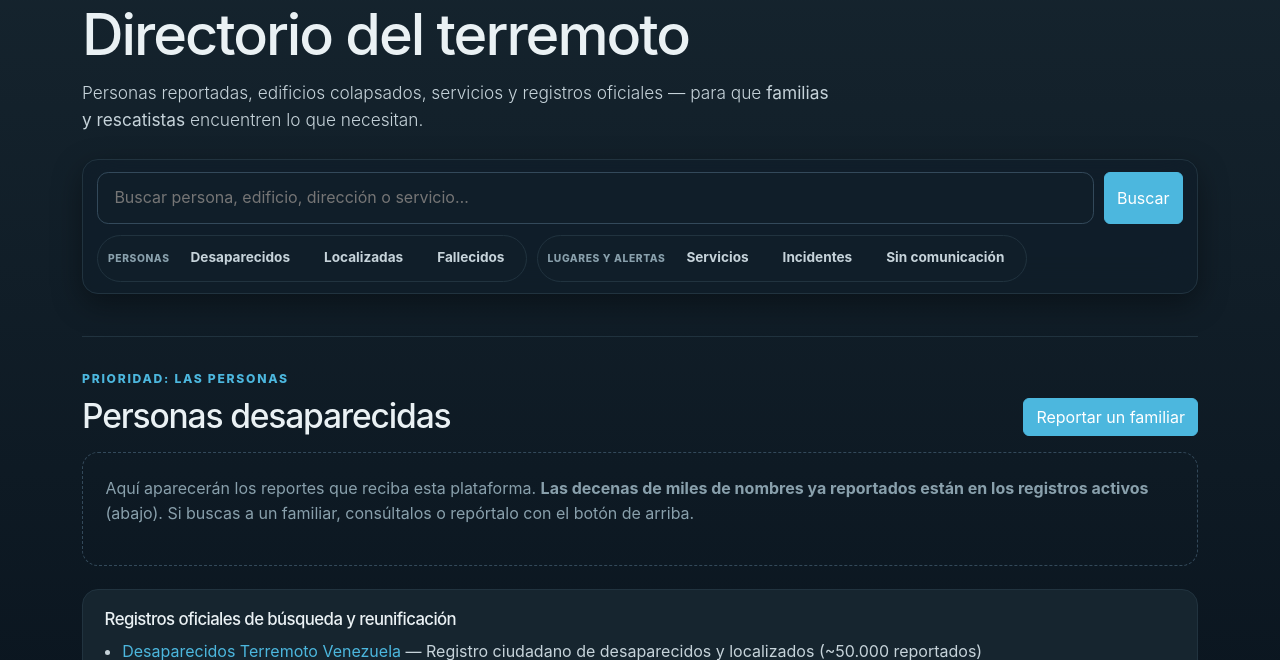
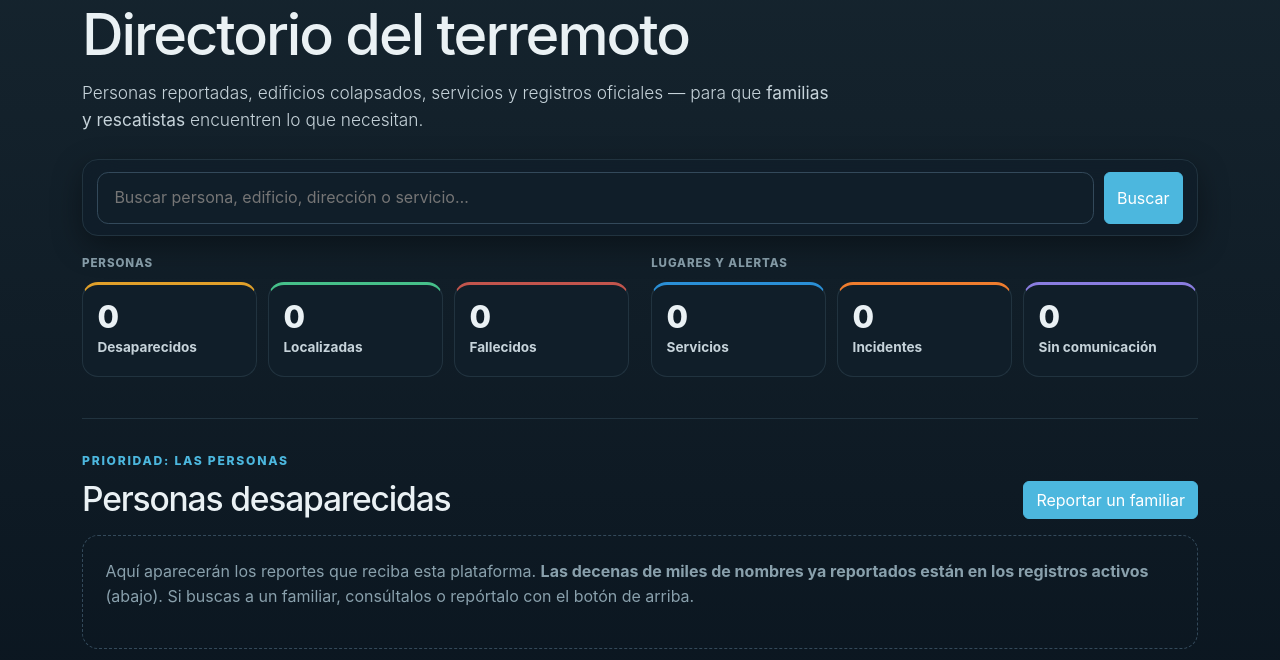
Before and after one commit to sibrianc/red-ayuda-venezuela, a Flask app: page /directorio in a window 1280 px wide. Shown: the part 224-884 px from the top of the page. Run offline with Flask 3, Linux system fonts and the light colour scheme; data that the repository does not hold is empty.

Commit message:
feat(mapa+directorio): zonas de peligro (CRÍTICO) y resumen legible
- CRÍTICO mapa: capa "⚠ Zonas de peligro" SIEMPRE visible — marcadores de
  advertencia + círculo de área a EVITAR para edificios colapsados, atrapados,
  sepultados, incendio y vía bloqueada (por severidad). Popup con "evita acercarte"
  y enlace Google Maps. Chip y leyenda dedicados. maps_url en incidentes.
- CRÍTICO directorio: el nav apretado de pills se reemplaza por tarjetas-resumen
  clicables (número grande + etiqueta + color por tipo), cómodas y legibles.

Co-Authored-By: Claude Opus 4.8 <noreply@anthropic.com>

```diff
--- a/app/services/operational.py
+++ b/app/services/operational.py
@@ -344,6 +344,7 @@ def public_incidents(q: str | None = None, limit: int = 5000) -> list[dict]:
             "latitude": incident.latitude,
             "longitude": incident.longitude,
             "address": incident.address_public,
+            "maps_url": maps_url(incident.latitude, incident.longitude, incident.address_public),
             "status": incident.status,
             "situation_note": incident.situation_note,
             "source_name": incident.source_name,
--- a/app/static/css/main.css
+++ b/app/static/css/main.css
@@ -595,3 +595,25 @@ a.situation-source:hover,a.situation-source:focus { color:var(--brand); text-dec
 .dir-maps-link::before { content:"📍 "; }
 .dir-maps-link:hover { text-decoration:underline; }
 .dir-more-note { margin-top:.8rem; color:var(--muted); font-size:.85rem; }
+
+/* Directorio — resumen en tarjetas (legible, cómodo, no genérico) */
+.dir-overview { display:grid; grid-template-columns:repeat(auto-fit,minmax(290px,1fr)); gap:1.4rem; margin:1.3rem 0 1.9rem; }
+.dir-ov-title { margin:0 0 .7rem; font-size:.72rem; font-weight:850; letter-spacing:.08em; text-transform:uppercase; color:var(--muted); }
+.dir-ov-grid { display:grid; grid-template-columns:repeat(3,1fr); gap:.7rem; }
+.dir-ov-card { display:flex; flex-direction:column; gap:.2rem; padding:1.05rem .9rem; border:1px solid var(--border); border-top:3px solid var(--ov,#9aa6ad); border-radius:var(--radius); background:var(--surface); text-decoration:none; transition:transform .12s ease, border-color .12s ease; }
+.dir-ov-card:hover { transform:translateY(-2px); border-color:var(--border-strong); }
+.dir-ov-card b { font-size:1.95rem; font-weight:850; line-height:1.05; color:var(--text); letter-spacing:-.02em; }
+.dir-ov-card span { font-size:.85rem; font-weight:650; color:var(--text-soft); }
+.ov-missing { --ov:#e0a02a; } .ov-found { --ov:#46c08a; } .ov-deceased { --ov:#c2554d; }
+.ov-services { --ov:#2a8fd6; } .ov-incidents { --ov:#ef7d2e; } .ov-comms { --ov:#8a7de0; }
+@media (max-width:560px){ .dir-ov-card { padding:.7rem .55rem; } .dir-ov-card b { font-size:1.45rem; } .dir-ov-card span { font-size:.74rem; } .dir-ov-grid { gap:.45rem; } }
+
+/* Mapa — zonas de peligro (CRÍTICO: colapsos / atrapados / incendio a evitar) */
+.danger-pin { background:transparent; border:0; filter:drop-shadow(0 2px 3px rgba(0,0,0,.6)); }
+.danger-pin svg { width:34px; height:34px; display:block; }
+.danger-pin.sev-critical svg { animation:dangerPulse 1.6s ease-in-out infinite; transform-origin:center 80%; }
+@keyframes dangerPulse { 0%,100%{ transform:scale(1); } 50%{ transform:scale(1.13); } }
+.map-chip.danger-chip { border-color:#e5253a; color:#ff6b61; font-weight:800; }
+.map-chip.danger-chip.is-active { background:#e5253a; border-color:#e5253a; color:#fff; }
+.map-popup-danger { margin:.2rem 0 .4rem; font-weight:800; color:#e5253a; }
+.legend-danger { display:inline-block; width:0; height:0; border-left:7px solid transparent; border-right:7px solid transparent; border-bottom:12px solid #e5253a; margin-right:.4rem; vertical-align:middle; }
--- a/app/templates/map/index.html
+++ b/app/templates/map/index.html
@@ -35,6 +35,7 @@
       <div class="map-control-group">
         <span class="map-control-label">Capas</span>
         <div class="map-filter-buttons" role="group" aria-label="Mostrar u ocultar capas del mapa">
+          <button type="button" class="map-chip map-layer-chip danger-chip is-active" data-map-layer="danger" aria-pressed="true">⚠ Zonas de peligro</button>
           <button type="button" class="map-chip map-layer-chip is-active" data-map-layer="incidents" aria-pressed="true">Incidentes</button>
           <button type="button" class="map-chip map-layer-chip" data-map-layer="events" aria-pressed="false">Sismos</button>
           <button type="button" class="map-chip map-layer-chip is-active" data-map-layer="services" aria-pressed="true">Servicios</button>
@@ -72,6 +73,7 @@
           tabindex="0"
         ></div>
         <div class="map-legend" aria-label="Leyenda del mapa">
+          <span><i class="legend-danger"></i>Peligro / colapso (evitar)</span>
           <span><i class="legend-dot crit"></i>Crítico</span>
           <span><i class="legend-dot high"></i>Alto</span>
           <span><i class="legend-dot quake"></i>Sismo</span>
--- a/app/templates/public/directory.html
+++ b/app/templates/public/directory.html
@@ -48,21 +48,38 @@
         <button class="btn btn-primary" type="submit">Buscar</button>
         {% if q %}<a class="dir-clear" href="{{ url_for('public.directory') }}">Limpiar</a>{% endif %}
       </form>
-      <nav class="dir-tabs" aria-label="Secciones del directorio">
-        <span class="dir-tabs-group">
-          <span class="dir-tabs-label">Personas</span>
-          <a href="#personas">Desaparecidos{% if person_total %} <span>{{ person_total }}</span>{% endif %}</a>
-          <a href="#localizadas">Localizadas{% if localized_total %} <span>{{ localized_total }}</span>{% endif %}</a>
-          <a href="#fallecidos">Fallecidos{% if deceased_total %} <span>{{ deceased_total }}</span>{% endif %}</a>
-        </span>
-        <span class="dir-tabs-group">
-          <span class="dir-tabs-label">Lugares y alertas</span>
-          <a href="#servicios">Servicios{% if service_total %} <span>{{ service_total }}</span>{% endif %}</a>
-          <a href="#incidentes">Incidentes{% if incident_total %} <span>{{ incident_total }}</span>{% endif %}</a>
-          <a href="#comunicacion">Sin comunicación{% if comms_total %} <span>{{ comms_total }}</span>{% endif %}</a>
-        </span>
-      </nav>
     </div>
+
+    <nav class="dir-overview" aria-label="Resumen y secciones del directorio">
+      <section class="dir-ov-group">
+        <h2 class="dir-ov-title">Personas</h2>
+        <div class="dir-ov-grid">
+          <a class="dir-ov-card ov-missing" href="#personas">
+            <b>{{ "{:,}".format(person_total).replace(",", ".") }}</b><span>Desaparecidos</span>
+          </a>
+          <a class="dir-ov-card ov-found" href="#localizadas">
+            <b>{{ "{:,}".format(localized_total).replace(",", ".") }}</b><span>Localizadas</span>
+          </a>
+          <a class="dir-ov-card ov-deceased" href="#fallecidos">
+            <b>{{ "{:,}".format(deceased_total).replace(",", ".") }}</b><span>Fallecidos</span>
+          </a>
+        </div>
+      </section>
+      <section class="dir-ov-group">
+        <h2 class="dir-ov-title">Lugares y alertas</h2>
+        <div class="dir-ov-grid">
+          <a class="dir-ov-card ov-services" href="#servicios">
+            <b>{{ "{:,}".format(service_total).replace(",", ".") }}</b><span>Servicios</span>
+          </a>
+          <a class="dir-ov-card ov-incidents" href="#incidentes">
+            <b>{{ "{:,}".format(incident_total).replace(",", ".") }}</b><span>Incidentes</span>
+          </a>
+          <a class="dir-ov-card ov-comms" href="#comunicacion">
+            <b>{{ "{:,}".format(comms_total).replace(",", ".") }}</b><span>Sin comunicación</span>
+          </a>
+        </div>
+      </section>
+    </nav>
     {% if q %}<p class="dir-searchnote">Resultados para «{{ q }}»: {{ person_total }} desaparecidos · {{ deceased_total }} fallecidos · {{ incident_total }} incidentes · {{ service_total }} servicios.</p>{% endif %}
 
     <section class="dir-section" id="personas">
```
Also changed, not shown: app/static/js/map.js (+55 -3 lines).
